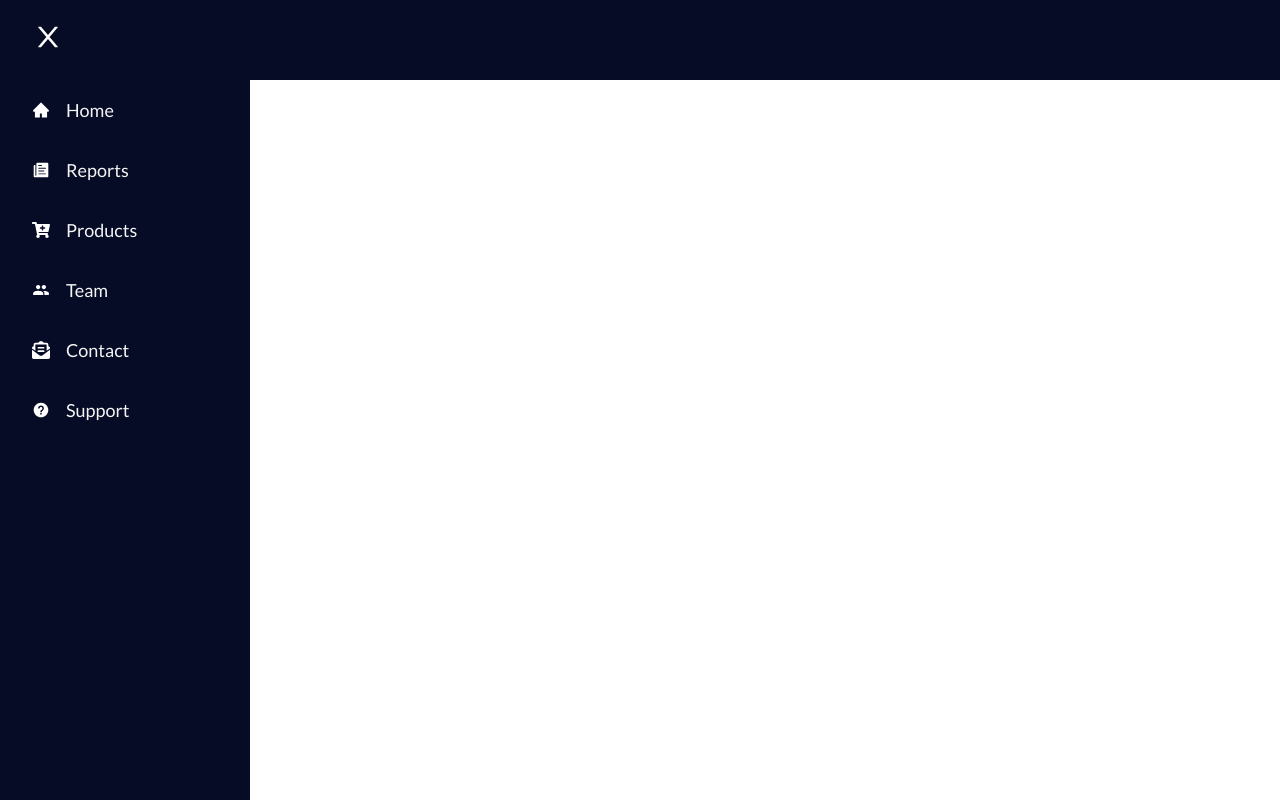
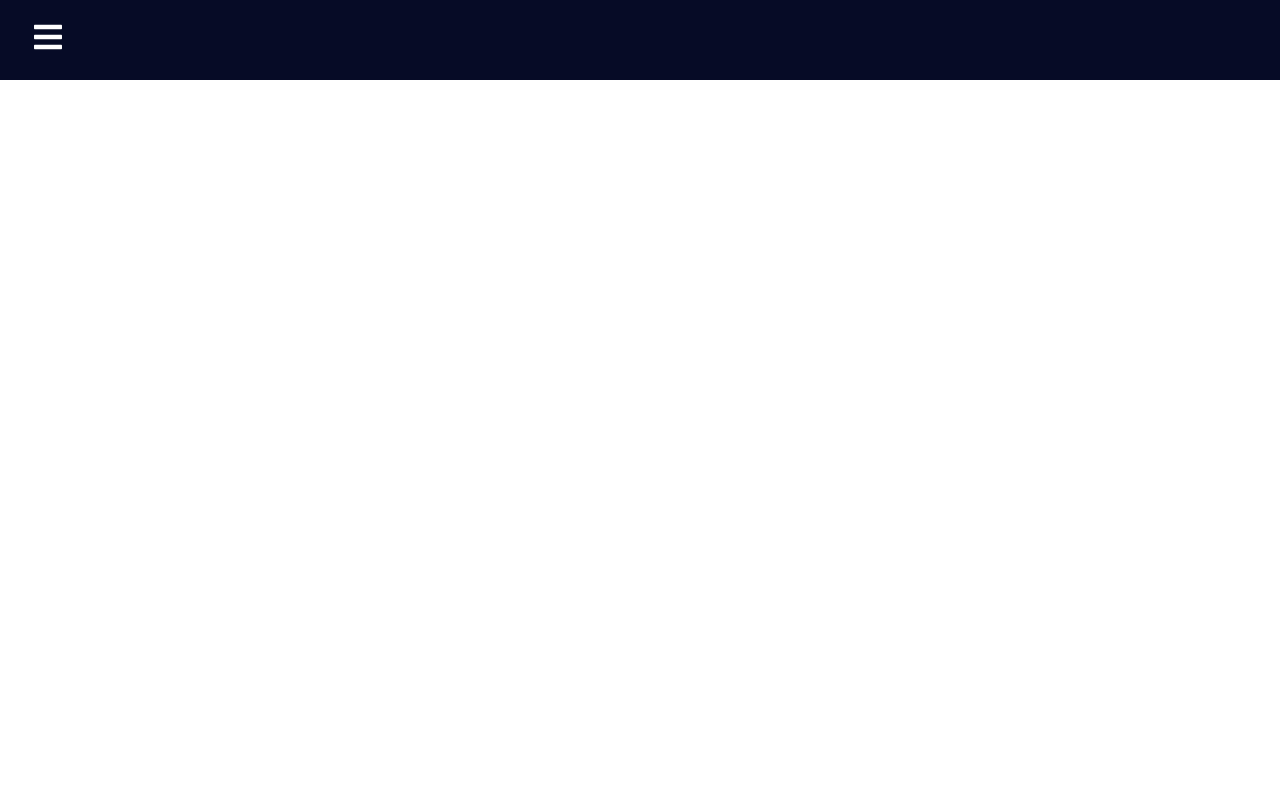
Before and after one commit to gachezra/React-Sidebar-Navigation-Menu, a React (Create React App) app in the folder react-sidebar/: page / in a window 1280 px wide. Built offline with nearby package versions, Linux system fonts and the light colour scheme.

Commit message:
navbar functionality to hide and show

```diff
--- a/react-sidebar/src/components/Navbar.css
+++ b/react-sidebar/src/components/Navbar.css
@@ -20,7 +20,7 @@
   justify-content: center;
   position: fixed;
   top: 0;
-  /* left: -100%; */
+  left: -100%;
   transition: 850ms;
 }
 
--- a/react-sidebar/src/components/Navbar.js
+++ b/react-sidebar/src/components/Navbar.js
@@ -18,7 +18,7 @@ function Navbar() {
           </Link>
         </div>
         <nav className={sidebar ? 'nav-menu active' : 'nav-menu'}>
-          <ul className="nav-menu-items">
+          <ul className="nav-menu-items" onClick={showSidebar}>
             <li className="navbar-toggle">
               <Link to="#" className="menu-bars">
                 <AiIcons.AiOutlineClose />
```
